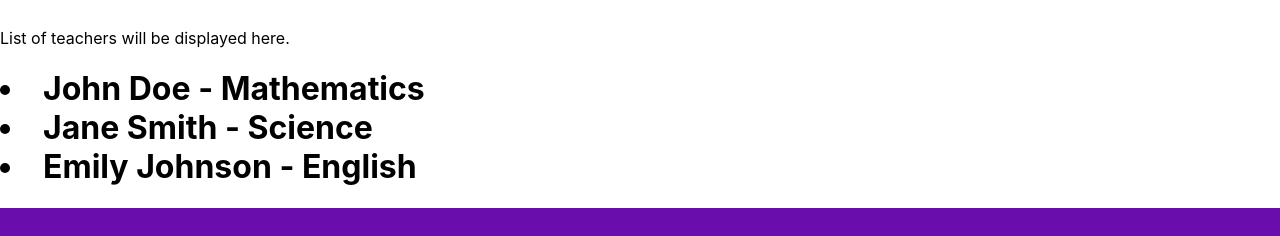
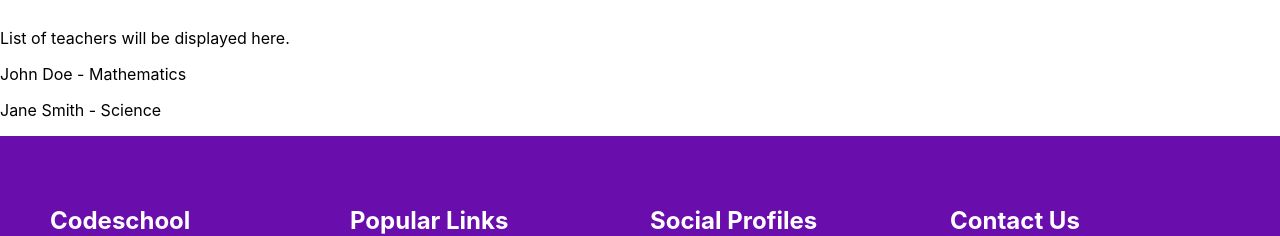
Before and after one commit to JanmejaySocet/MERN-OJT, a React (Create React App) app in the folder sou/: page /teachers in a window 1280 px wide. Shown: the part 387-623 px from the top of the page. Built offline with nearby package versions, Linux system fonts and the light colour scheme.

Commit message:
page map added

```diff
--- a/sou/src/Teachers.jsx
+++ b/sou/src/Teachers.jsx
@@ -14,11 +14,16 @@ const Teachers = () => {
             <Navbar />
             <h1>Teachers</h1>
             <p>List of teachers will be displayed here.</p>
-            <h1>{teachers.map((teacher, index) => (
+            {/* <h1>{teachers.map((teacher, index) => (
                     <li key={index}>
-                        {teacher.name} - {teacher.subject}
+                        {teacher[0].name} - {teacher[0].subject}
                     </li>
-                ))}</h1>
+                ))}</h1> */}
+
+
+            <p>{teachers[0].name} - {teachers[0].subject}</p>
+            <p>{teachers[1].name} - {teachers[1].subject}</p>
+
             <Footer />
         </>
     );
```
